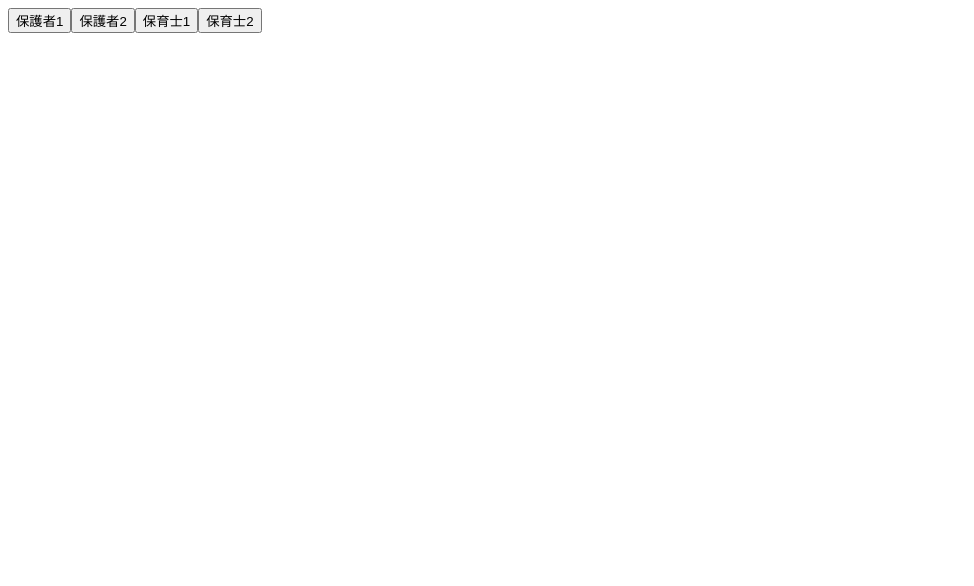
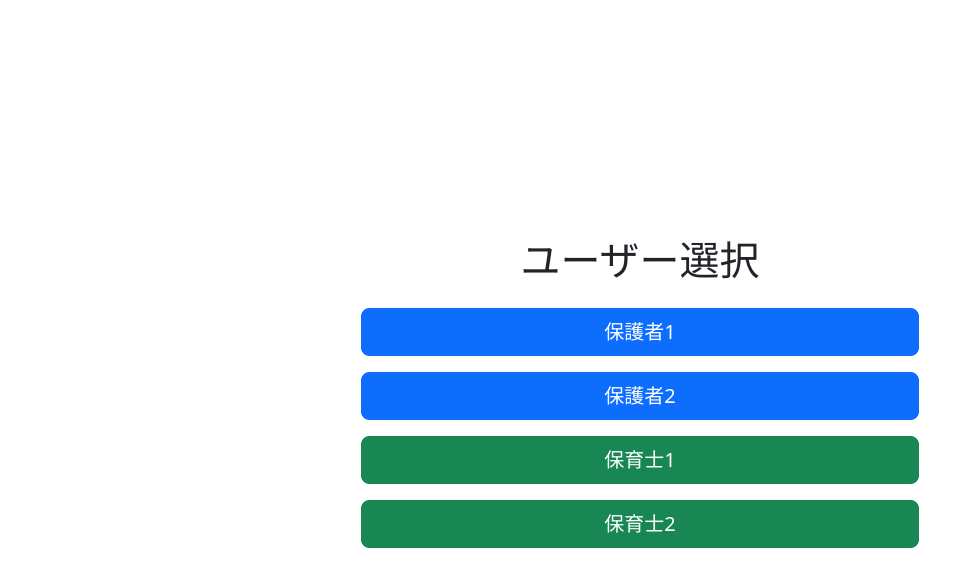
Before and after one commit to Nishimura-Kazuma/mieru, a React (Create React App) app in the folder frontend/app/: page /account_settings in a window 1280 px wide. Shown: the top 586 px of the page, without its empty margins (0-974 px from the left). Built offline with nearby package versions, Linux system fonts and the light colour scheme.

Commit message:
Accout選択時にbootstrapの適用

```diff
--- a/frontend/app/package.json
+++ b/frontend/app/package.json
@@ -13,6 +13,7 @@
     "@types/react-dom": "^18.2.7",
     "@types/react-redux": "^7.1.25",
     "axios": "^1.4.0",
+    "bootstrap": "^5.3.0",
     "html-webpack-plugin": "^5.5.3",
     "react": "^18.2.0",
     "react-dom": "^18.2.0",
--- a/frontend/app/src/containers/AccountSettings/index.tsx
+++ b/frontend/app/src/containers/AccountSettings/index.tsx
@@ -6,7 +6,7 @@ import { API_BASE_URL } from '../API_BASE_URL';
 function FetchUserDataButton() {
   const dispatch = useDispatch();
 
-  const fetchData = async (id: number) => {
+  const fetchUserData = async (id: number) => {
     try {
       /*テスト用api */
       // const data = await axios.get(
@@ -29,11 +29,32 @@ function FetchUserDataButton() {
   };
 
   return (
-    <div>
-      <button onClick={() => fetchData(1)}>保護者1</button>
-      <button onClick={() => fetchData(2)}>保護者2</button>
-      <button onClick={() => fetchData(3)}>保育士1</button>
-      <button onClick={() => fetchData(4)}>保育士2</button>
+    <div className="d-flex flex-column align-items-center justify-content-center vh-100">
+      <h1 className="mb-4">ユーザー選択</h1>
+      <button
+        onClick={() => fetchUserData(1)}
+        className="btn btn-primary btn-lg btn-block mb-3 w-50"
+      >
+        保護者1
+      </button>
+      <button
+        onClick={() => fetchUserData(2)}
+        className="btn btn-primary btn-lg btn-block mb-3 w-50"
+      >
+        保護者2
+      </button>
+      <button
+        onClick={() => fetchUserData(3)}
+        className="btn btn-success btn-lg btn-block mb-3 w-50"
+      >
+        保育士1
+      </button>
+      <button
+        onClick={() => fetchUserData(4)}
+        className="btn btn-success btn-lg btn-block mb-3 w-50"
+      >
+        保育士2
+      </button>
     </div>
   );
 }
--- a/frontend/app/src/index.tsx
+++ b/frontend/app/src/index.tsx
@@ -4,6 +4,7 @@ import { Provider } from 'react-redux';
 import { configureStore } from '@reduxjs/toolkit';
 import App from './App';
 import UserReducer from './containers/AccountSettings/AccountReducer';
+import 'bootstrap/dist/css/bootstrap.min.css';
 
 const store = configureStore({
   reducer: {
```
Also changed, not shown: 1 other file (tests, documents, lock files or other folders).
